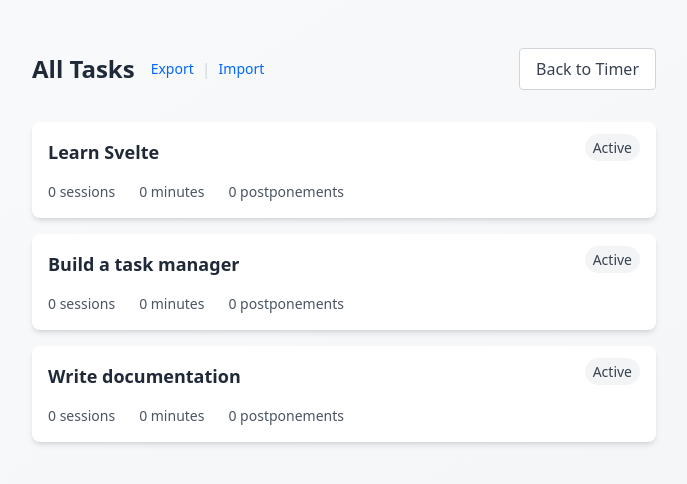
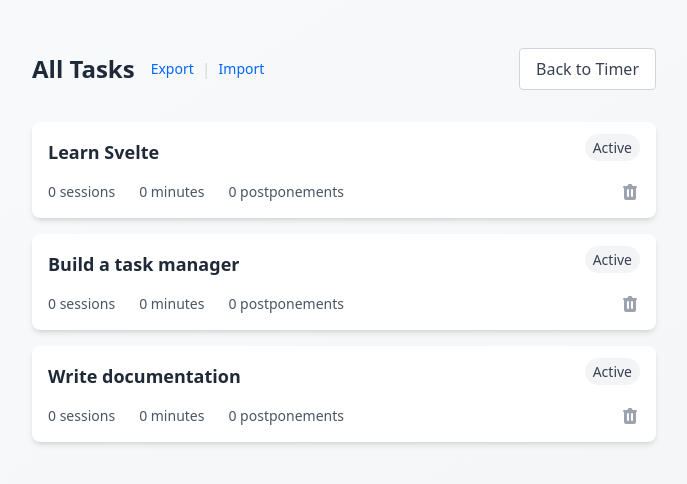
Before and after one commit to narthur/flow, a SvelteKit app: page /tasks in a window 1280 px wide. Shown: the top 484 px of the page, without its empty margins (296-983 px from the left). Built offline with nearby package versions, Linux system fonts and the light colour scheme.

Commit message:
Update +page.svelte

```diff
--- a/src/routes/tasks/+page.svelte
+++ b/src/routes/tasks/+page.svelte
@@ -74,7 +74,8 @@
 					</div>
 				</div>
 
-				<div class="mt-4 flex gap-6 text-sm text-neutral-600">
+				<div class="mt-4 flex items-center justify-between">
+					<div class="flex gap-6 text-sm text-neutral-600">
 						<div>
 							<span class="font-medium">{task.stats.sessionCount}</span> sessions
 						</div>
@@ -84,6 +85,21 @@
 						<div>
 							<span class="font-medium">{task.stats.postponeCount}</span> postponements
 						</div>
+					</div>
+
+					<button
+						class="text-neutral-400 hover:text-neutral-600 transition-colors duration-200"
+						on:click={() => {
+							if (confirm('Are you sure you want to delete this task?')) {
+								tasks.deleteTask(task.id);
+							}
+						}}
+						title="Delete task"
+					>
+						<svg xmlns="http://www.w3.org/2000/svg" class="h-5 w-5" viewBox="0 0 20 20" fill="currentColor">
+							<path fill-rule="evenodd" d="M9 2a1 1 0 00-.894.553L7.382 4H4a1 1 0 000 2v10a2 2 0 002 2h8a2 2 0 002-2V6a1 1 0 100-2h-3.382l-.724-1.447A1 1 0 0011 2H9zM7 8a1 1 0 012 0v6a1 1 0 11-2 0V8zm5-1a1 1 0 00-1 1v6a1 1 0 102 0V8a1 1 0 00-1-1z" clip-rule="evenodd" />
+						</svg>
+					</button>
 				</div>
 
 				{#if task.postponedUntil}
```
Lines whose indentation alone changed are shown as unchanged.
